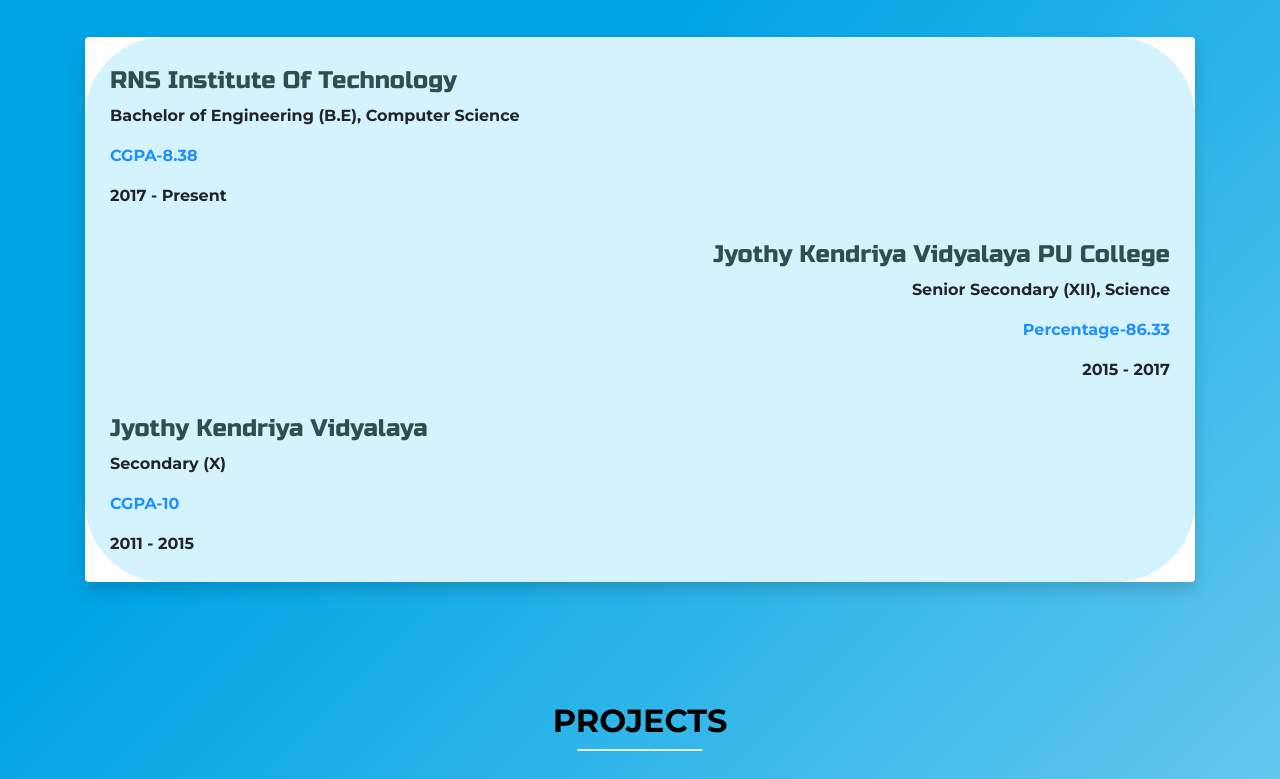
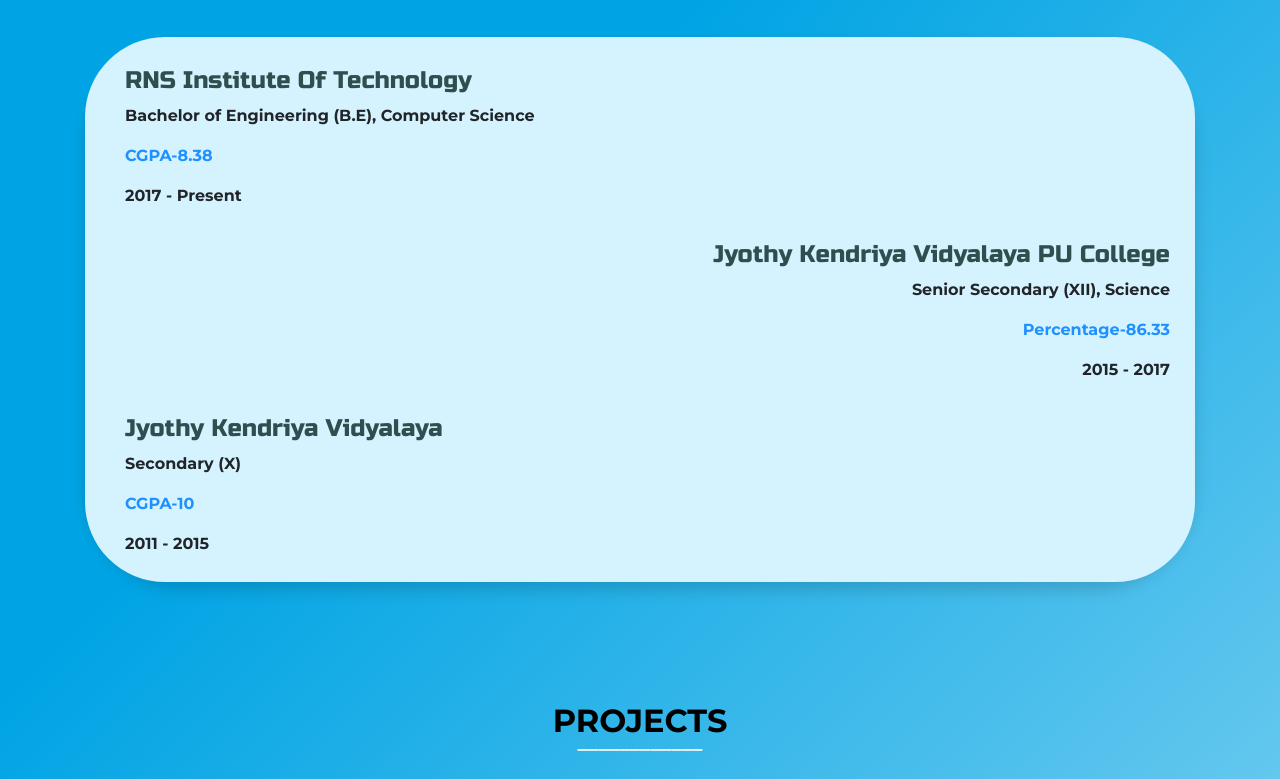
Before and after one commit to shashankbs/portfolio, a plain HTML site: page index.html in a window 1280 px wide. Shown: the part 517-1296 px from the top of the page. Drawn offline with nearby package versions, Linux system fonts and the light colour scheme.

Commit message:
Update index.html

```diff
--- a/index.html
+++ b/index.html
@@ -65,12 +65,12 @@
 
 
     <div class="container">
-        <h2 style="color: black;text-align: center;margin-top: 100px;">EDUCATION</h2>
+         <h2 style="color: black;text-align: center;margin-top: 100px;">EDUCATION</h2>
         <p style="color: whitesmoke;text-align: center;margin-top:-22px;font-size:1.3em; ">_____________</p>
-        <section id="education" class="shadow  mb-5 bg-white rounded" style="padding: 0px;">
+        <section id="education" class="shadow  mb-5" style="padding: 0px;border-radius: 100px;">
             <div class="container education">
                 <div class="row" style="padding: 10px;">
-                    <div class="col-md-12" style="margin-top: 20px;">
+                    <div class="col-md-12" style="margin-top: 20px;margin-left: 15px;">
                         <h4 style="font-family: Russo One;color:darkslategrey;">RNS Institute Of Technology</h4>
                         <p>Bachelor of Engineering (B.E), Computer Science</p>
                         <p style="color: dodgerblue;">CGPA-8.38</p>
@@ -83,15 +83,12 @@
                         <p style="color: dodgerblue;">Percentage-86.33</p>
                         <p>2015 - 2017</p>
                     </div>
-                    <div class="col-md-12" style="margin-top: 17px;">
+                    <div class="col-md-12" style="margin-top: 17px;margin-left: 15px;">
                         <h4 style="font-family: Russo One;color:darkslategrey;">Jyothy Kendriya Vidyalaya</h4>
                         <p>Secondary (X)</p>
                         <p style="color: dodgerblue;">CGPA-10</p>
                         <p>2011 - 2015</p>
                     </div>
-                </div>
-                <div>
-
                 </div>
             </div>
         </section>
```
